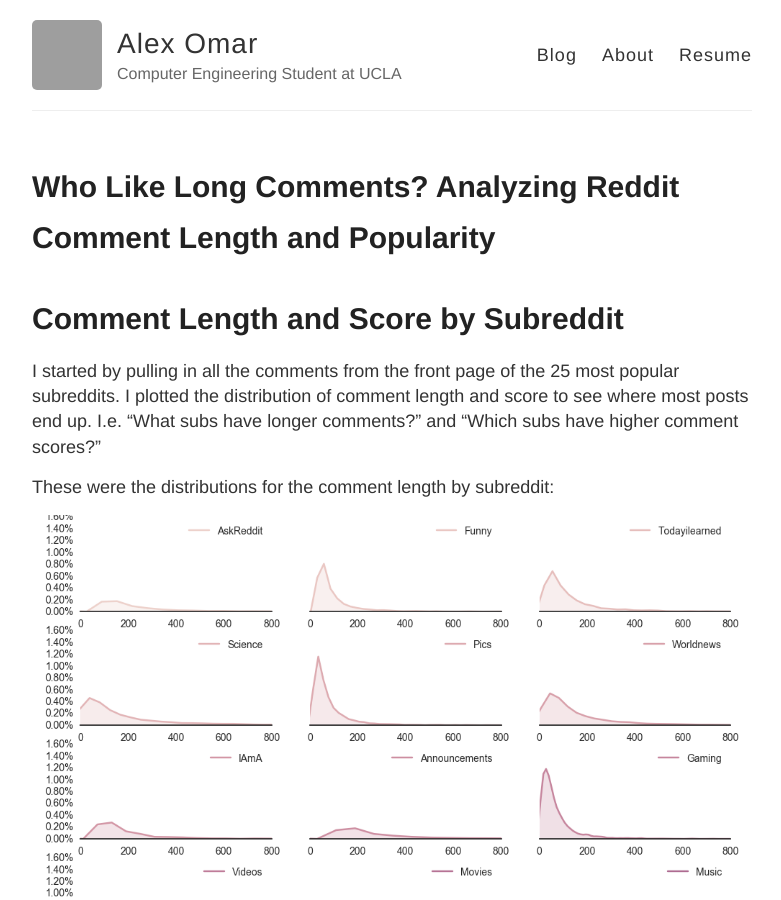
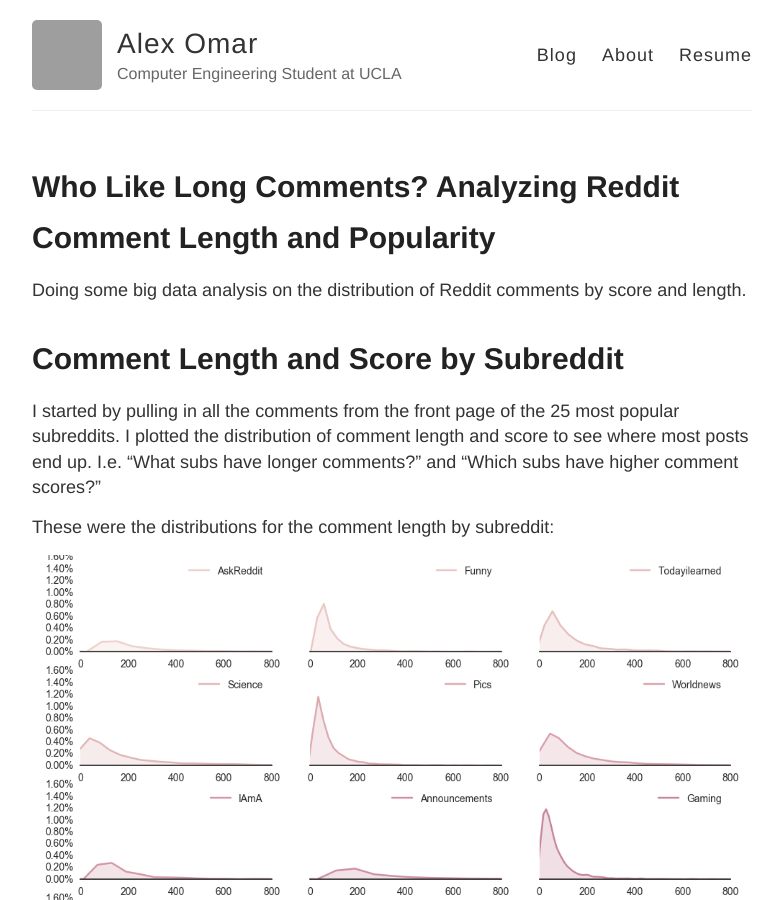
Before and after one commit to atomar94/atomar94.github.io, a Jekyll site: the page built from _posts/2016-12-26-who-likes-long-comments-analyzing-reddit.md, in a window 1280 px wide and 900 px high. Shown: the whole window, without its empty margins (248-1029 px from the left). Built offline with Jekyll 4.4.1, drawn with Linux system fonts in a browser that asks for light colours; grey boxes are pictures that could not be loaded.

```diff
--- a/_posts/2016-12-26-who-likes-long-comments-analyzing-reddit.md
+++ b/_posts/2016-12-26-who-likes-long-comments-analyzing-reddit.md
@@ -2,6 +2,8 @@
 layout: post
 title: Who Like Long Comments? Analyzing Reddit Comment Length and Popularity
 ---
+
+Doing some big data analysis on the distribution of Reddit comments by score and length.
 
 # Comment Length and Score by Subreddit
 
```
